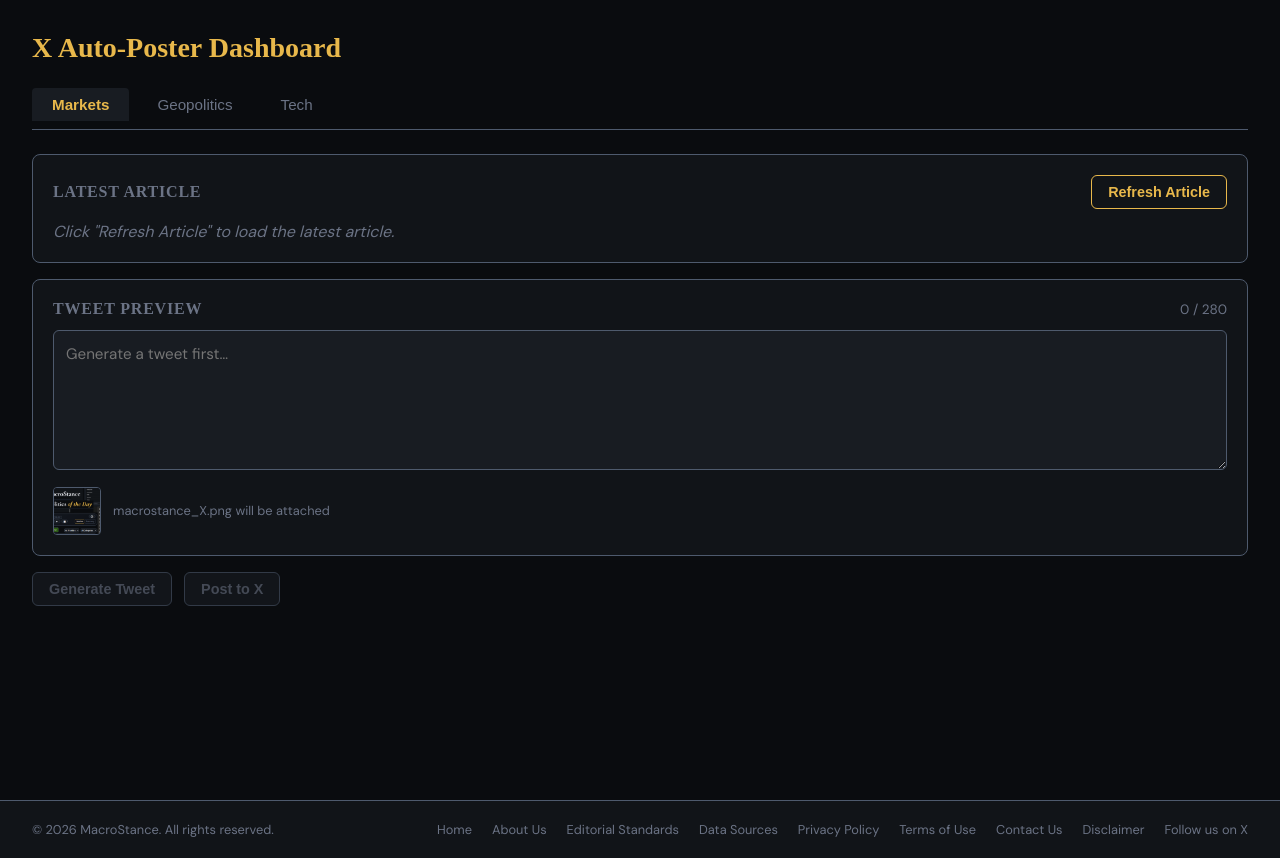
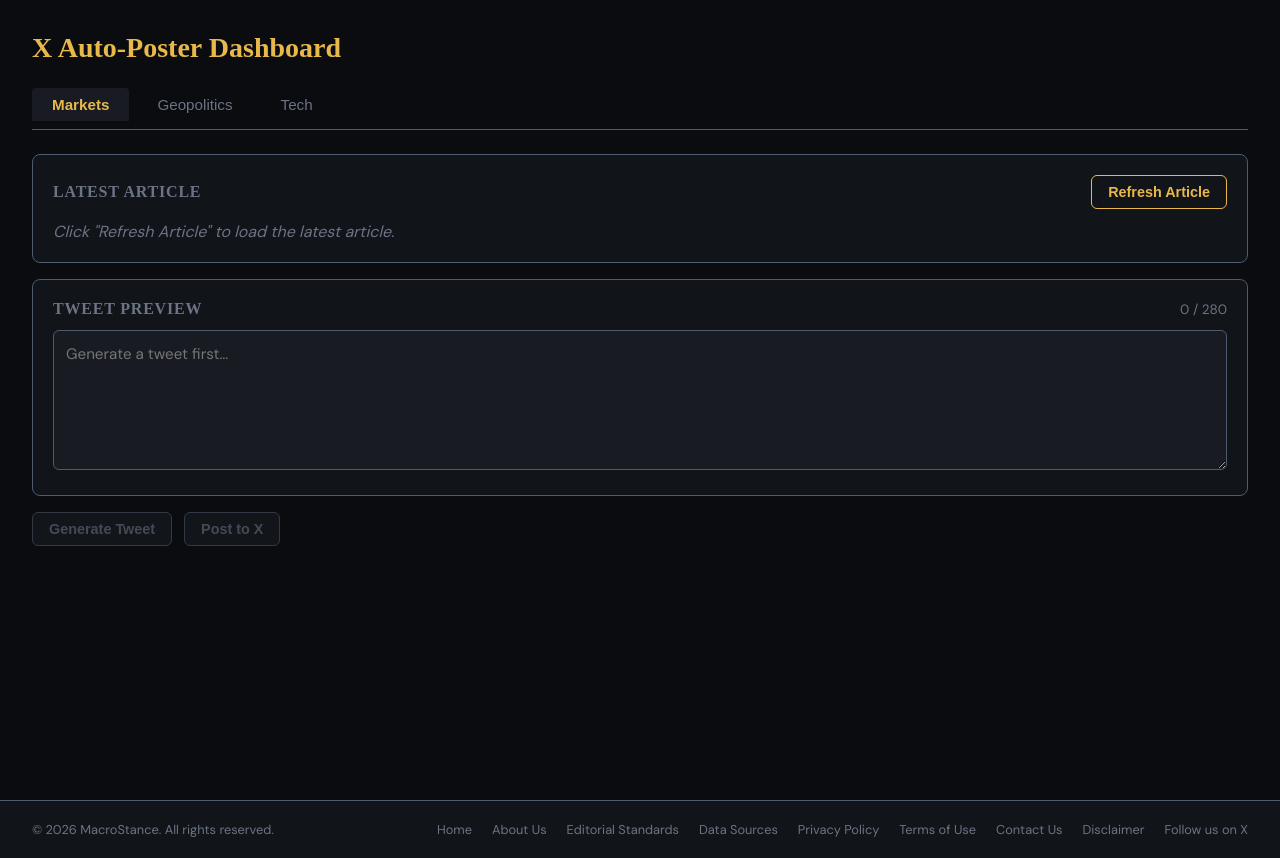
Before and after one commit to sebaural/finpulse, a Next.js app: page /dashboard in a window 1280 px wide. Built offline with nearby package versions, Linux system fonts and the light colour scheme; no server answers; a web font is replaced by a local one; what next-recaptcha-v3 would draw is missing.

Commit message:
removed x post thumbnail from dashboard

```diff
--- a/src/app/dashboard/DashboardClient.tsx
+++ b/src/app/dashboard/DashboardClient.tsx
@@ -272,17 +272,6 @@ export default function DashboardClient() {
               fontFamily:   'inherit',
             }}
           />
-
-          {/* Image Preview */}
-          <div style={{ marginTop: '0.75rem', display: 'flex', alignItems: 'center', gap: '0.75rem' }}>
-            {/* eslint-disable-next-line @next/next/no-img-element */}
-            <img
-              src="/macrostance_X.png"
-              alt="X attachment preview"
-              style={{ width: '48px', height: '48px', objectFit: 'cover', borderRadius: '4px', border: '1px solid var(--border)' }}
-            />
-            <span style={{ color: 'var(--muted)', fontSize: '0.8rem' }}>macrostance_X.png will be attached</span>
-          </div>
         </div>
 
         {/* Action Buttons */}
```
